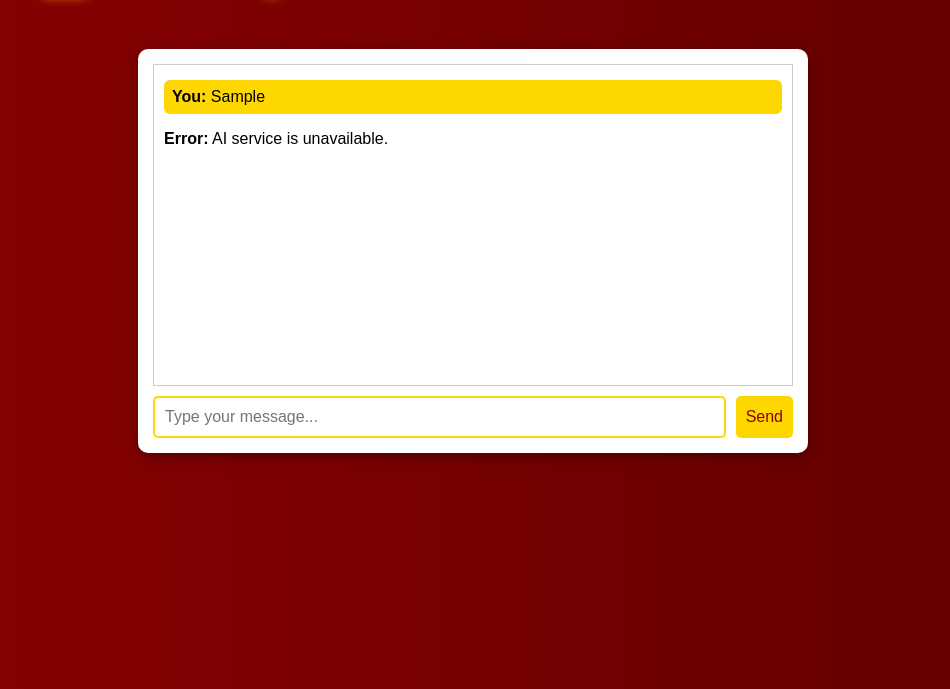
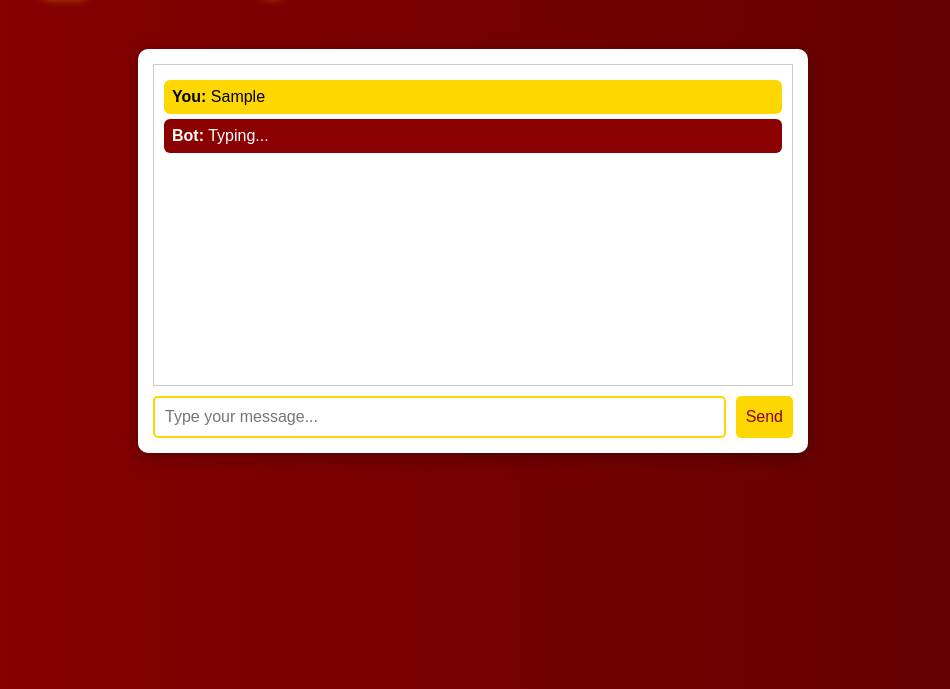
Before and after one commit to xtcedro/NodeLite, a website: page public/pages/home/index.html in a window 1280 px wide. Both pictures are taken after typing "Sample" into the empty fields and a click on the button "Send". Shown: the part 111-800 px from the top of the page, without its empty margins (167-1117 px from the left). Drawn offline with nearby package versions, Linux system fonts and the light colour scheme; files that its build step writes are made by us from their sources; no server answers.

Commit message:
Update index.html

```diff
--- a/public/pages/home/index.html
+++ b/public/pages/home/index.html
@@ -5,6 +5,7 @@
     <meta name="viewport" content="width=device-width, initial-scale=1.0">
     <title>Dominguez Tech Solutions Chatbot</title>
     <link rel="stylesheet" href="assets/css/style.css">
+    <script src="https://cdnjs.cloudflare.com/ajax/libs/marked/4.0.10/marked.min.js"></script> <!-- Markdown Support -->
 </head>
 <body>
 
@@ -27,11 +28,23 @@
             if (!userInput) return;
 
             const chatBox = document.getElementById("chat-box");
-            chatBox.innerHTML += `<p class="user-message"><b>You:</b> ${userInput}</p>`;
+
+            // Append user message
+            const userMessage = document.createElement("p");
+            userMessage.classList.add("user-message", "fade-in");
+            userMessage.innerHTML = `<b>You:</b> ${userInput}`;
+            chatBox.appendChild(userMessage);
 
             document.getElementById("user-input").value = ""; // Clear input
+            chatBox.scrollTop = chatBox.scrollHeight; // Auto-scroll
 
             try {
+                // Show typing animation
+                const typingMessage = document.createElement("p");
+                typingMessage.classList.add("bot-message", "typing-animation");
+                typingMessage.innerHTML = `<b>Bot:</b> Typing...`;
+                chatBox.appendChild(typingMessage);
+
                 const response = await fetch("/api/chat", {
                     method: "POST",
                     headers: { "Content-Type": "application/json" },
@@ -39,10 +52,22 @@
                 });
 
                 const data = await response.json();
-                chatBox.innerHTML += `<p class="bot-message"><b>Bot:</b> ${data.reply}</p>`;
+
+                chatBox.removeChild(typingMessage); // Remove typing animation
+
+                // Append bot response with markdown support
+                const botMessage = document.createElement("p");
+                botMessage.classList.add("bot-message", "fade-in");
+                botMessage.innerHTML = `<b>Bot:</b> ${marked.parse(data.reply)}`;
+                chatBox.appendChild(botMessage);
+
                 chatBox.scrollTop = chatBox.scrollHeight; // Auto-scroll
             } catch (error) {
-                chatBox.innerHTML += `<p class="error-message"><b>Error:</b> AI service is unavailable.</p>`;
+                chatBox.removeChild(typingMessage);
+                const errorMessage = document.createElement("p");
+                errorMessage.classList.add("error-message", "fade-in");
+                errorMessage.innerHTML = `<b>Error:</b> AI service is unavailable.`;
+                chatBox.appendChild(errorMessage);
             }
         }
     </script>
```
